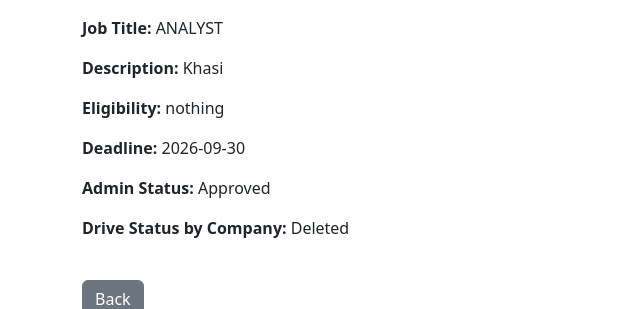
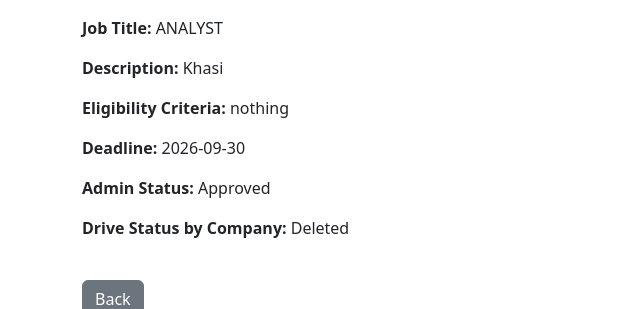
Before and after one commit to dhruvsharmahp0001/MAD___, a Flask app: page /admin/drive_details/4 in a window 1280 px wide. Shown: the part 186-495 px from the top of the page, without its empty margins (0-640 px from the left). Run offline with Flask 3, Linux system fonts and the light colour scheme; a user stored in the database is signed in; data comes from the database, SQL or seed files in the repository.

Commit message:
tutorial video

```diff
--- a/templates/admin_drive_details.html
+++ b/templates/admin_drive_details.html
@@ -11,7 +11,7 @@
 
 <p><b>Description:</b> {{ drive.job_description }}</p>
 
-<p><b>Eligibility:</b> {{ drive.eligibility }}</p>
+<p><b>Eligibility Criteria:</b> {{ drive.eligibility }}</p>
 
 <p><b>Deadline:</b> {{ drive.deadline }}</p>
 
```
